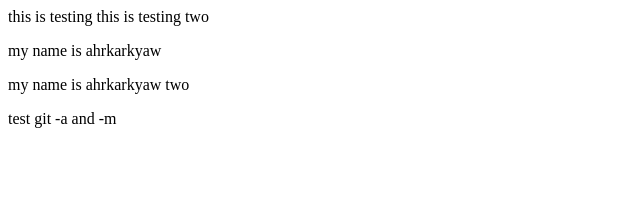
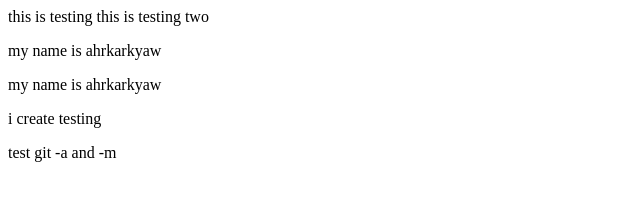
Before and after one commit to ahrkar864/git_test, a plain HTML site: page index.html in a window 1280 px wide. Shown: the whole page, without its empty margins (0-640 px from the left). Drawn offline with Linux system fonts and the light colour scheme.

Commit message:
050924 testing first

```diff
--- a/index.html
+++ b/index.html
@@ -11,7 +11,8 @@
     <span>this is testing</span>
     <span>this is testing two</span>
     <p> my name is ahrkarkyaw </p>
-    <p>my name is ahrkarkyaw two </p>
+    <p>my name is ahrkarkyaw </p>
+    <p> i create testing </p>
 
     <p>test git -a and -m</p>
 </body>
```
